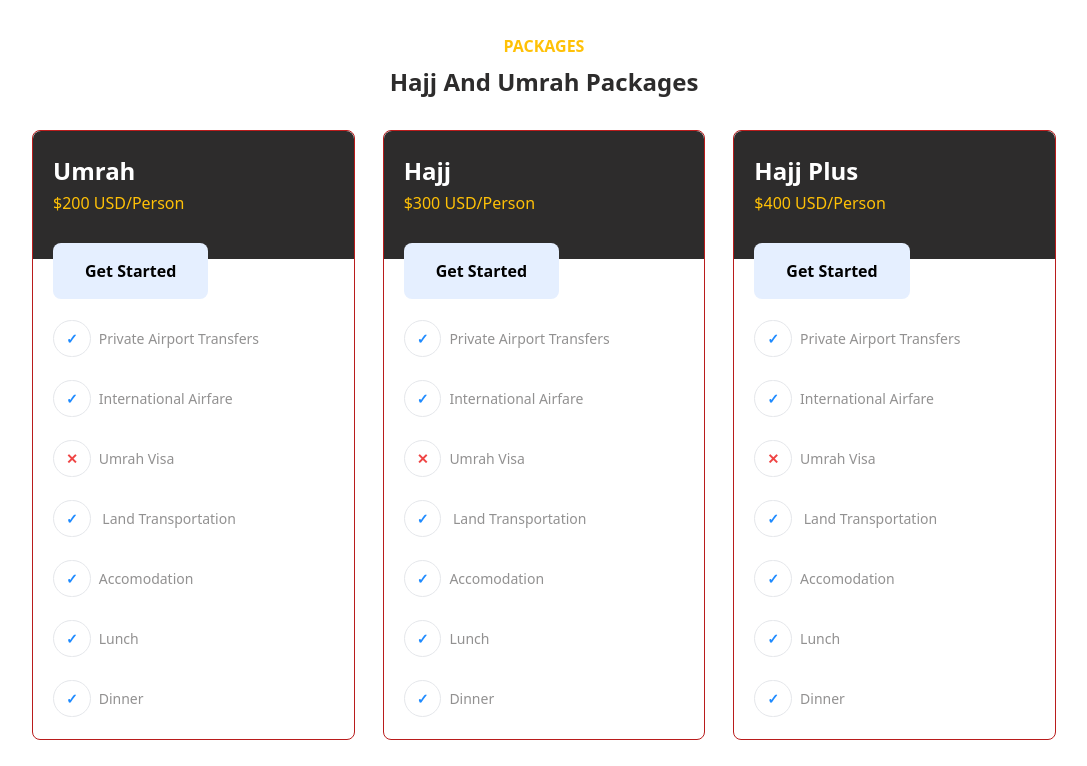
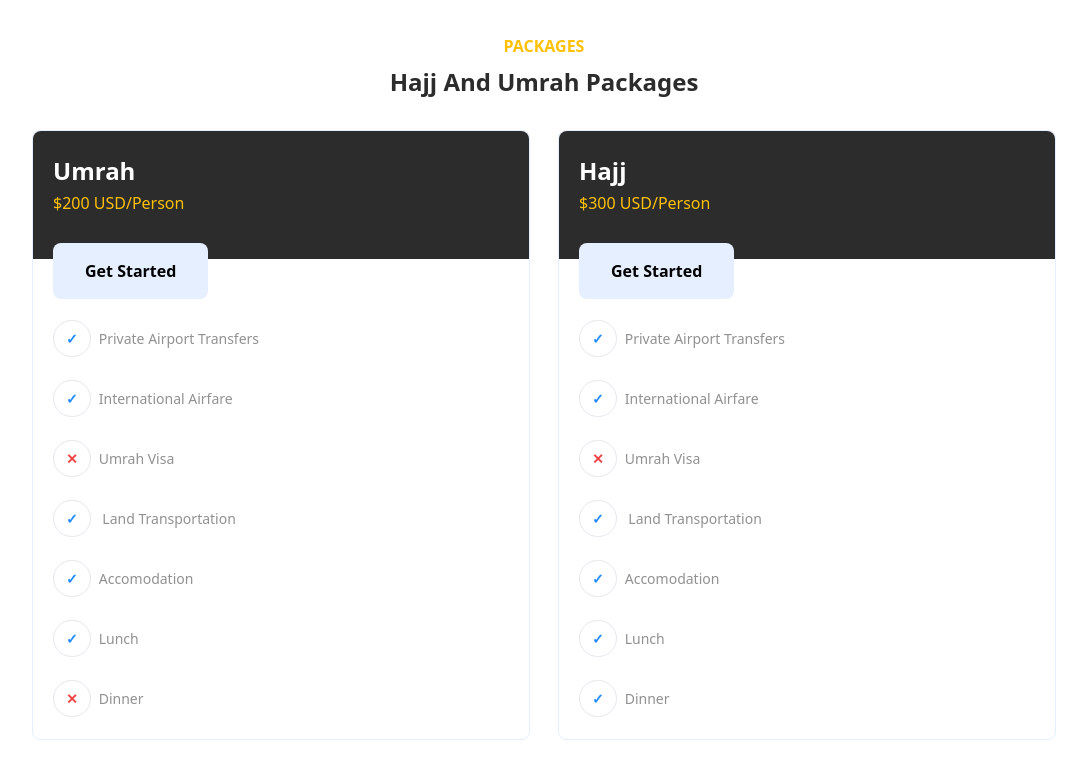
Before and after one commit to Yahckman1112/Itmaam-hajj, a React (Vite) app: page / in a window 1280 px wide. Shown: the part 2954-3720 px from the top of the page, without its empty margins (96-1183 px from the left). Built offline with nearby package versions, Linux system fonts and the light colour scheme.

Commit message:
packages card

```diff
--- a/src/pages/home/about/About.tsx
+++ b/src/pages/home/about/About.tsx
@@ -2,8 +2,14 @@ import img1 from "../../../assets/about1.jpg";
 
 import CustomButton from "../../../components/customButton/CustomButton";
 
+interface PackageInfo{
+  package: string;
+  price:number;
+  list: {name:string, available:boolean}[]
+}
+
 function About() {
-  const cardInfo = [
+  const cardInfo:PackageInfo[] = [
     {
       package: "Umrah",
       price: 200,
@@ -14,7 +20,7 @@ function About() {
         { name: "   Land Transportation", available: true },
         { name: "Accomodation", available: true },
         { name: "Lunch", available: true },
-        { name: "Dinner", available: true },
+        { name: "Dinner", available: false },
       ],
     },
     {
@@ -45,8 +51,8 @@ function About() {
     },
   ];
   return (
-    <div className="min-h-screen max-w-[100%] px-5 md:px-32 py-12">
-      <section className="md:grid grid-cols-2 gap-10">
+    <div className="min-h-screen max-w-[100%] px-5 md:px-16 lg:px-32 py-12">
+      <section className="lg:grid grid-cols-2 gap-10">
         <div>
           <img src={img1} alt="" className="object-cover rounded-lg" />
         </div>
@@ -99,10 +105,10 @@ function About() {
           Hajj And Umrah Packages
         </p>
 
-        <div className="md:grid grid-cols-3 gap-7 py-7  ">
+        <div className="md:grid md:grid-cols-2 grid-cols-3 gap-7 py-7  ">
           {cardInfo.map((packages: any, i: number) => (
             <div
-              className="border border-solid border-red-700  rounded-lg"
+              className="border border-solid border-[#E5EFFF] mb-4 md:mb-0  rounded-lg"
               key={i}
             >
               <div className="bg-[#2d2c2c] rounded-t-lg px-5  pt-6 py-11">
@@ -115,7 +121,7 @@ function About() {
               </div>
 
               <div className=" px-5 ">
-                <button className="bg-[#E5EFFF] font-semibold hover:scale-95 hover:bg-[#ffc107] transform duration-700 transition-transform -mt-10  px-8 py-4 rounded-lg">
+                <button className="bg-[#E5EFFF]  font-semibold hover:scale-95 hover:bg-[#ffc107] transform duration-700 transition-transform -mt-10  px-8 py-4 rounded-lg">
                   Get Started
                 </button>
 
```
